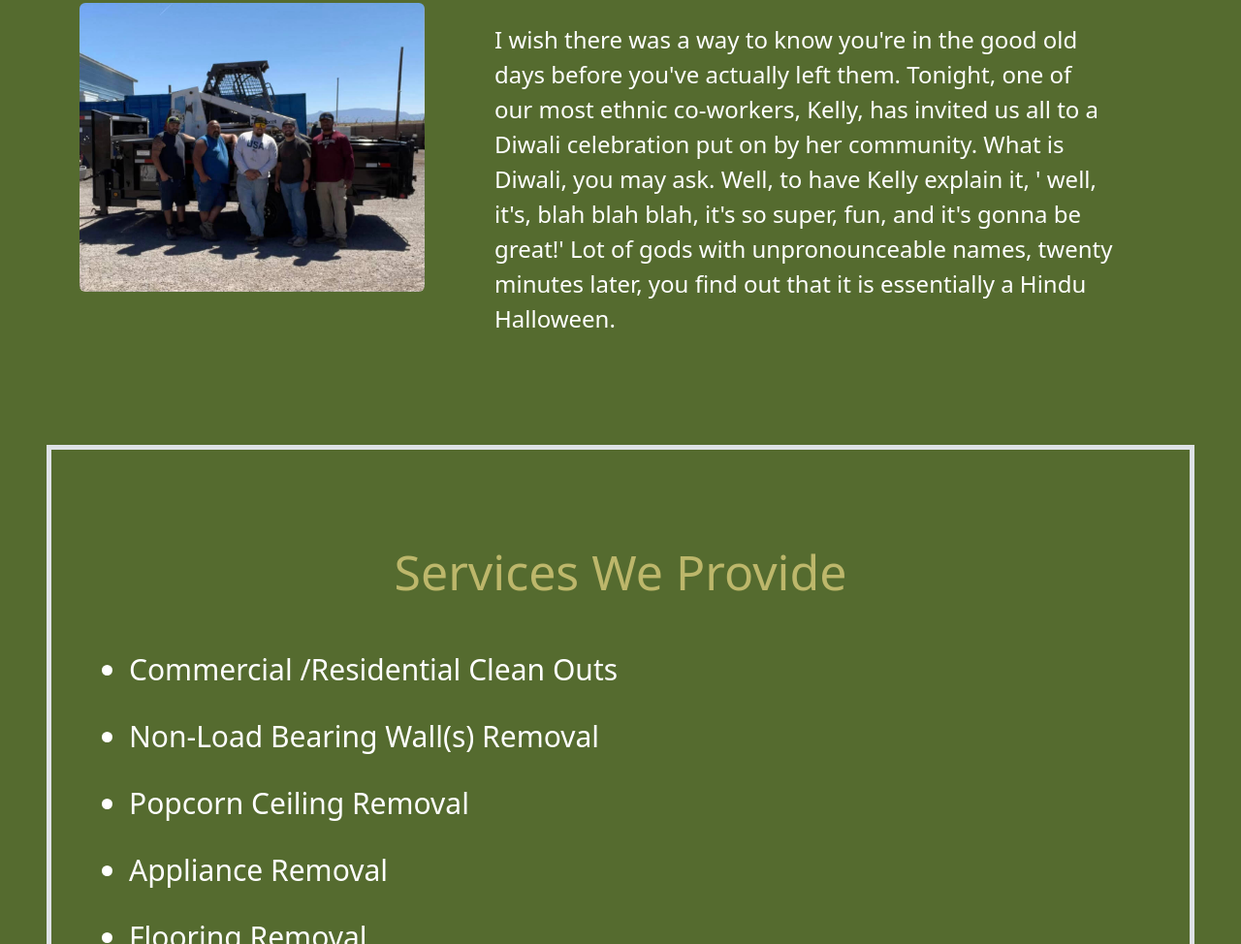
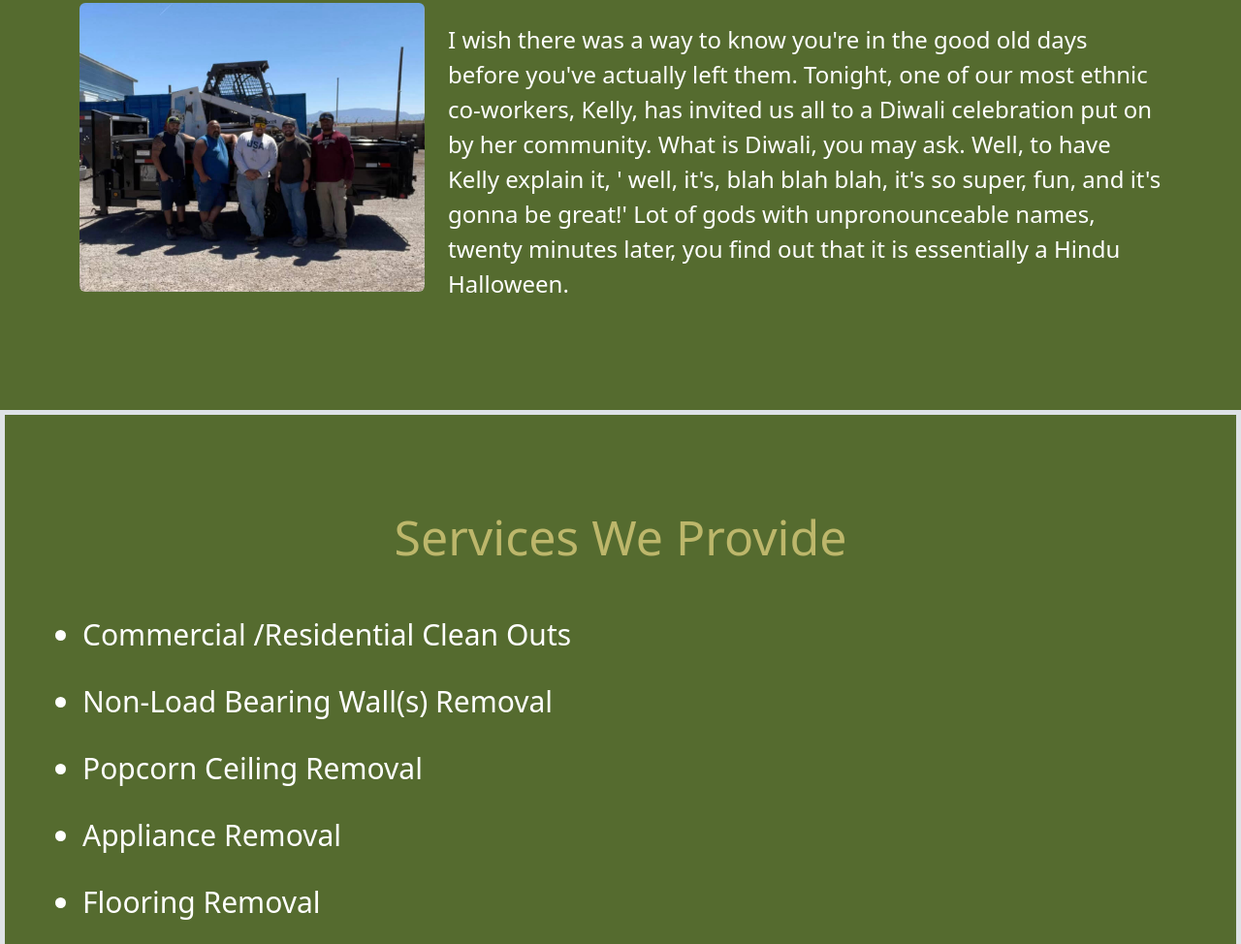
Before and after one commit to joshfoley21/construction-dummies-pwp, a plain HTML site: page documentation/index.html in a window 1280 px wide. Shown: the part 517-1491 px from the top of the page at 97% size. Drawn offline with nearby package versions, Linux system fonts and the light colour scheme.

Commit message:
changed padding on text

```diff
--- a/documentation/index.html
+++ b/documentation/index.html
@@ -45,7 +45,7 @@
 
 <!--ABOUT US SECTION-->
 
-<div class="container-flex my-5 p-5" id="aboutUsSection">
+<div class="container-fluid my-5 p-5" id="aboutUsSection">
   <h1>About Us</h1>
   <div class="container">
     <div class="row">
@@ -55,7 +55,7 @@
              height="500">
       </div>
       <div class="col-lg-8 fs-4 ">
-        <p class="px-5" id="aboutUsText">I wish there was a way to know you're in the good old days before you've actually left them. Tonight, one of our most ethnic co-workers, Kelly, has invited us all to a Diwali celebration put on by her community. What is Diwali, you may ask. Well, to have Kelly explain it, ' well, it's, blah blah blah, it's so super, fun, and it's gonna be great!' Lot of gods with unpronounceable names, twenty minutes later, you find out that it is essentially a Hindu Halloween.</p>
+        <p class="" id="aboutUsText">I wish there was a way to know you're in the good old days before you've actually left them. Tonight, one of our most ethnic co-workers, Kelly, has invited us all to a Diwali celebration put on by her community. What is Diwali, you may ask. Well, to have Kelly explain it, ' well, it's, blah blah blah, it's so super, fun, and it's gonna be great!' Lot of gods with unpronounceable names, twenty minutes later, you find out that it is essentially a Hindu Halloween.</p>
       </div>
     </div>
   </div>
@@ -63,7 +63,7 @@
 
 <!--LIST OF SERVICES-->
 
-<div class="container-flex border border-5 m-5 p-5" id="servicesSection">
+<div class="container-fluid border border-5 p-5" id="servicesSection">
   <div class="row">
     <div class="col">
       <h1 class="mt-5" id="servicesHeader">Services We Provide</h1>
```
